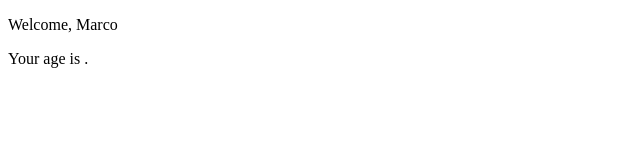
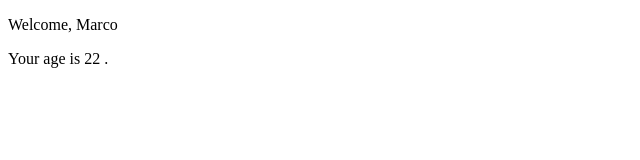
Before and after one commit to MarcoTassone/esericizi-react, a React (Vite) app in the folder react-exercises/: page / in a window 1280 px wide. Shown: the top 160 px of the page, without its empty margins (0-640 px from the left). Built offline with nearby package versions, Linux system fonts and the light colour scheme.

Commit message:
corrected exercise

```diff
--- a/react-exercises/src/App.jsx
+++ b/react-exercises/src/App.jsx
@@ -4,7 +4,7 @@ function App() {
 
   return (
     <>
-      <Welcome prop="Marco"/>
+      <Welcome name="Marco" age={22}/>
     </>
   )
 }
--- a/react-exercises/src/components/Welcome.jsx
+++ b/react-exercises/src/components/Welcome.jsx
@@ -1,8 +1,8 @@
-export function Welcome(name){
+export function Welcome(props){
     return (
     <>
-        <p>Welcome, {name.prop}</p>
-        <p>Your age is .</p>
+        <p>Welcome, {props.name}</p>
+        <p>Your age is {props.age} .</p>
     </>
     )
 }
```
